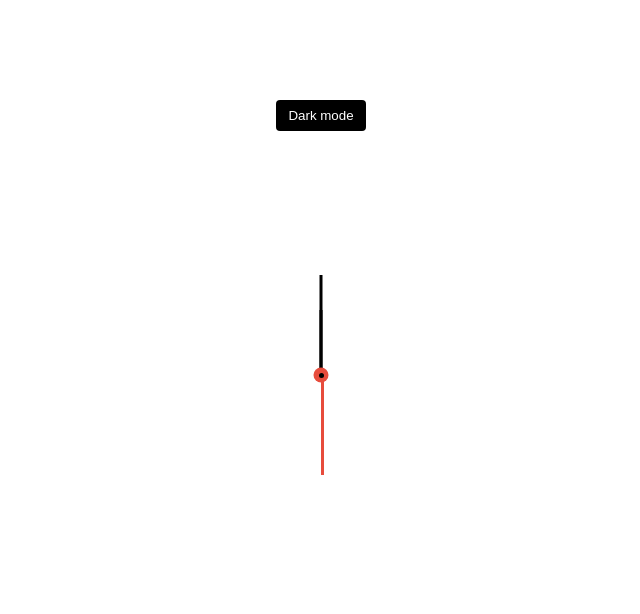
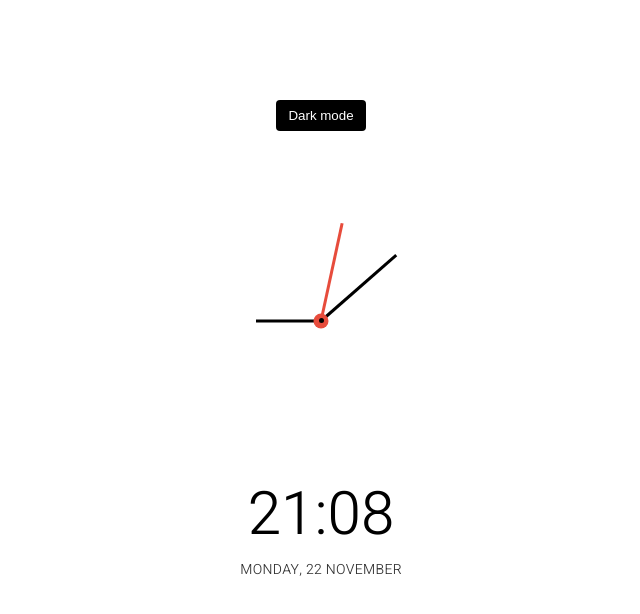
Before and after one commit to daudi13/themeClock.js, a plain HTML site: page index.html in a window 1280 px wide. Shown: the whole page, without its empty margins (319-959 px from the left). Drawn offline with Linux system fonts and the light colour scheme.

Commit message:
commit changes

```diff
--- a/app.js
+++ b/app.js
@@ -4,7 +4,11 @@ const theMinute = document.querySelector('.minute');
 const theSecond = document.querySelector('.second');
 const thetime = document.querySelector('.time');
 const thedate = document.querySelector('.date');
-const html = document.querySelector('html')
+const html = document.querySelector('html');
+
+const days = ['Monday', 'Tuesday', 'Wednesday', 'Thursday', 'Friday', 'Saturday', 'Sunday'];
+
+const month = ['January', 'February', 'April', 'May', 'June', 'July', 'August', 'September', 'October', 'November', 'December']
 
 theBtn.addEventListener('click', function (e) {
     if (html.classList.contains('dark')) {
@@ -33,10 +37,17 @@ function ticktock() {
     const hour = theTime.getHours();
     const minutes = theTime.getMinutes();
     const seconds = theTime.getSeconds();
+    const months = theTime.getMonth();
+    const day = theTime.getDay();
+    const theDate = theTime.getDate();
+    const amPm = hour > 12 ? `${hour - 12}` : hour;
 
-    theHour.style.transform = `translate(-50, -100) rotate(${scale(hour, 0, 11, 0, 360)}deg)`;
-    theMinute.style.transform = `translate(-50, -100) rotate(${scale(minutes, 0, 59, 0, 360)}deg)`;
-    theSecond.style.transform = `translate(-50, -100) rotate(${scale(seconds, 0, 59, 0, 360)}deg)`;
+    theHour.style.transform = `translate(-50%, -100%) rotate(${scale(hour, 0, 12, 0, 360)}deg)`;
+    theMinute.style.transform = `translate(-50%, -100%) rotate(${scale(minutes, 0, 59, 0, 360)}deg)`;
+    theSecond.style.transform = `translate(-50%, -100%) rotate(${scale(seconds, 0, 59, 0, 360)}deg)`;
+
+    thetime.innerText = `${hour<10? `0${hour}`: hour}:${minutes<10? `0${minutes}`: minutes}`;
+    thedate.innerText = `${days[day-1]}, ${theDate} ${month[months-1]}`
 }
 
 
--- a/sass/_clock.scss
+++ b/sass/_clock.scss
@@ -19,7 +19,7 @@
             height: 65px;
             width: 3px;
             transform-origin: bottom center;
-            transition: all 0.5s ease;
+            // transition: all 0.5s ease;
         }
 
         .hour {
```
Also changed, not shown: dist/css/main.css, 1 other file.
